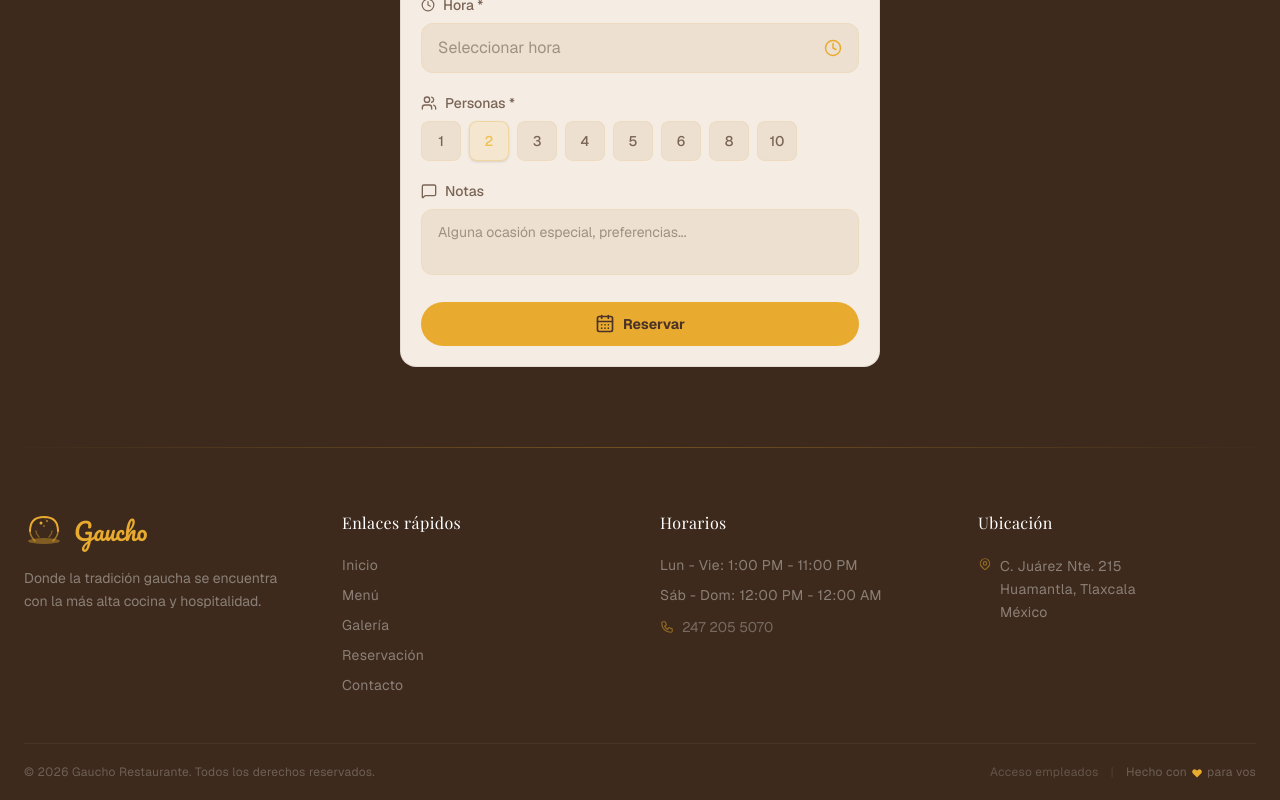
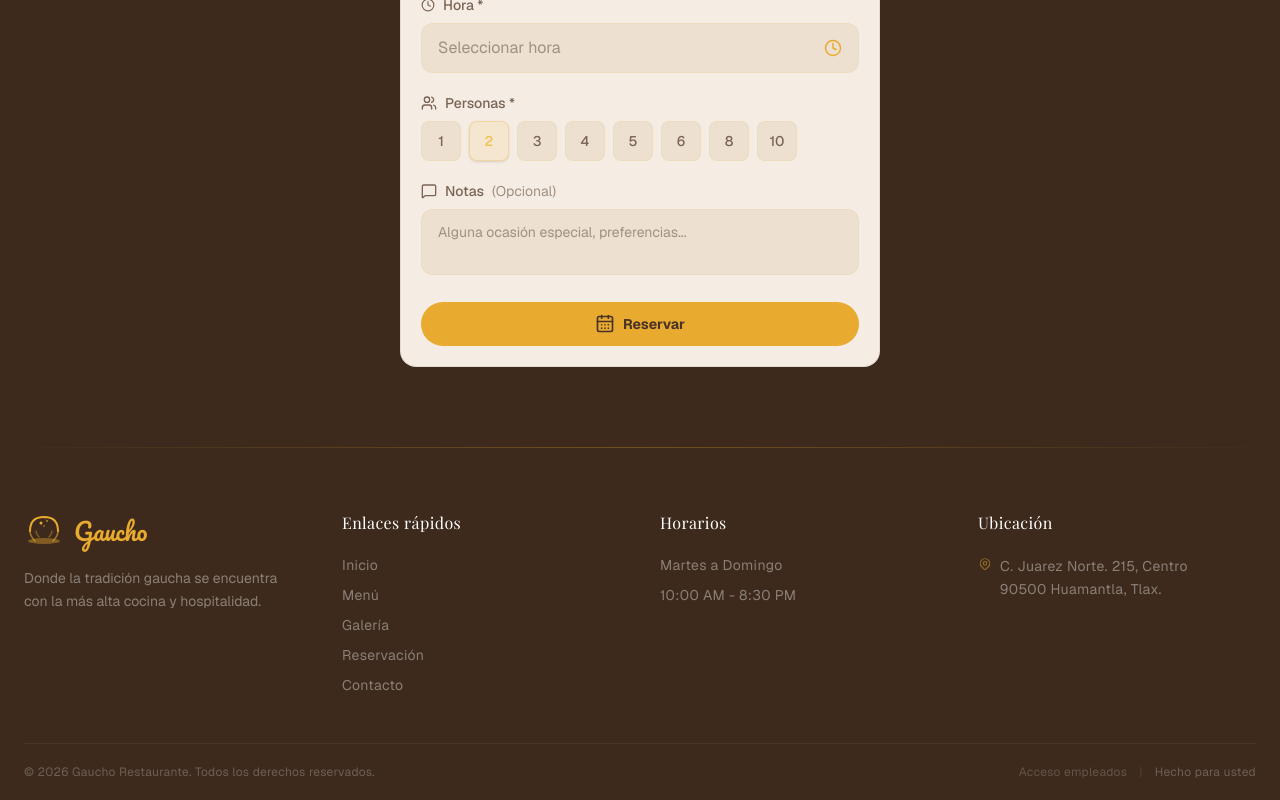
Before and after one commit to jesushernandezmonts/RestauranteGaucho, a Next.js app: page /reservacion in a window 1280 px wide. Shown: the part 596-1396 px from the top of the page. Built offline with nearby package versions, Linux system fonts and the light colour scheme; a web font is replaced by a local one.

Commit message:
feat: update address, hours, and footer text

```diff
--- a/src/app/reservacion/page.tsx
+++ b/src/app/reservacion/page.tsx
@@ -110,15 +110,36 @@
     setSelectedHour(null);
   };
 
+  const [fieldErrors, setFieldErrors] = useState<string[]>([]);
+
+  // ── Validar teléfono (solo números) ───────────────────────────
+  const handleTelefonoChange = (value: string) => {
+    if (value === "" || /^[0-9+\s]*$/.test(value)) {
+      setTelefono(value);
+    }
+  };
+
+  // ── Validar formulario con alertas bonitas ────────────────────
+  const validateForm = (): string[] => {
+    const errors: string[] = [];
+    if (!nombre.trim()) errors.push("Nombre");
+    if (!dia || !mes || !anio) errors.push("Fecha");
+    if (!hora) errors.push("Hora");
+    if (telefono && !/^[0-9+\s]+$/.test(telefono)) errors.push("El teléfono solo debe contener números");
+    return errors;
+  };
+
   // ── Submit ────────────────────────────────────────────────────
   const fecha = getFechaStr();
 
   const handleSubmit = async (e: React.FormEvent) => {
     e.preventDefault();
-    if (!nombre || !dia || !mes || !anio || !hora) {
-      setError("Completa todos los campos requeridos");
+    const errors = validateForm();
+    if (errors.length > 0) {
+      setFieldErrors(errors);
       return;
     }
+    setFieldErrors([]);
     setSending(true);
     setError("");
     try {
@@ -221,8 +242,9 @@
               </label>
               <input
                 value={telefono}
-                onChange={(e) => setTelefono(e.target.value)}
+                onChange={(e) => handleTelefonoChange(e.target.value)}
                 placeholder="+52 247 120 9374"
+                inputMode="numeric"
                 className="w-full px-4 py-3 rounded-xl bg-surface-light border border-primary/10 text-text-primary placeholder:text-text-muted focus:outline-none focus:border-primary/30 focus:ring-1 focus:ring-primary/20 transition-all"
               />
             </div>
@@ -582,7 +604,7 @@
           {/* Notas */}
           <div>
             <label className="flex items-center gap-2 text-sm font-medium text-text-secondary mb-2">
-              <MessageSquare size={16} /> Notas
+              <MessageSquare size={16} /> Notas <span className="text-text-muted font-normal">(Opcional)</span>
             </label>
             <textarea
               value={notas}
@@ -592,6 +614,22 @@
               className="w-full px-4 py-3 rounded-xl bg-surface-light border border-primary/10 text-text-primary placeholder:text-text-muted focus:outline-none focus:border-primary/30 text-sm resize-none transition-all"
             />
           </div>
+
+          {fieldErrors.length > 0 && (
+            <div className="p-4 rounded-xl bg-gradient-to-r from-amber-500/10 to-red-500/10 border border-amber-500/20 animate-shake">
+              <p className="text-amber-400 text-sm font-semibold mb-2">
+                ⚠️ Completa los siguientes campos:
+              </p>
+              <ul className="space-y-1">
+                {fieldErrors.map((err, i) => (
+                  <li key={i} className="text-amber-300/80 text-xs flex items-center gap-2">
+                    <span className="w-1 h-1 rounded-full bg-amber-400 inline-block" />
+                    {err}
+                  </li>
+                ))}
+              </ul>
+            </div>
+          )}
 
           {error && <div className="p-3 rounded-xl bg-danger/10 text-danger text-sm">{error}</div>}
 
--- a/src/components/Footer.tsx
+++ b/src/components/Footer.tsx
@@ -45,12 +45,8 @@
           <div>
             <h4 className="font-display text-white text-sm sm:text-base mb-4 sm:mb-5 tracking-wide">Horarios</h4>
             <ul className="space-y-2 sm:space-y-2.5">
-              <li className="text-sm text-white/40 tracking-wide">Lun - Vie: 1:00 PM - 11:00 PM</li>
-              <li className="text-sm text-white/40 tracking-wide">Sáb - Dom: 12:00 PM - 12:00 AM</li>
-              <li className="flex items-center gap-2 text-sm text-white/30 mt-3">
-                <svg className="w-3.5 h-3.5 text-gold/50 shrink-0" fill="none" viewBox="0 0 24 24" stroke="currentColor"><path strokeLinecap="round" strokeLinejoin="round" strokeWidth={2} d="M3 5a2 2 0 012-2h3.28a1 1 0 01.948.684l1.498 4.493a1 1 0 01-.502 1.21l-2.257 1.13a11.042 11.042 0 005.516 5.516l1.13-2.257a1 1 0 011.21-.502l4.493 1.498a1 1 0 01.684.949V19a2 2 0 01-2 2h-1C9.716 21 3 14.284 3 6V5z" /></svg>
-                247 205 5070
-              </li>
+              <li className="text-sm text-white/40 tracking-wide">Martes a Domingo</li>
+              <li className="text-sm text-white/40 tracking-wide">10:00 AM - 8:30 PM</li>
             </ul>
           </div>
 
@@ -60,9 +56,8 @@
             <div className="flex items-start gap-2">
               <svg className="w-3.5 h-3.5 text-gold/50 shrink-0 mt-0.5" fill="none" viewBox="0 0 24 24" stroke="currentColor"><path strokeLinecap="round" strokeLinejoin="round" strokeWidth={2} d="M17.657 16.657L13.414 20.9a1.998 1.998 0 01-2.827 0l-4.244-4.243a8 8 0 1111.314 0z" /><path strokeLinecap="round" strokeLinejoin="round" strokeWidth={2} d="M15 11a3 3 0 11-6 0 3 3 0 016 0z" /></svg>
               <p className="text-sm text-white/40 leading-relaxed tracking-wide">
-                C. Juárez Nte. 215<br />
-                Huamantla, Tlaxcala<br />
-                México
+                C. Juarez Norte. 215, Centro<br />
+                90500 Huamantla, Tlax.
               </p>
             </div>
           </div>
@@ -75,10 +70,7 @@
               Acceso empleados
             </Link>
             <span className="text-white/10">|</span>
-            <span>Hecho con
-              <svg className="w-3 h-3 inline text-gold mx-1" fill="currentColor" viewBox="0 0 20 20"><path fillRule="evenodd" d="M3.172 5.172a4 4 0 015.656 0L10 6.343l1.172-1.171a4 4 0 115.656 5.656L10 17.657l-6.828-6.829a4 4 0 010-5.656z" clipRule="evenodd" /></svg>
-              para vos
-            </span>
+            <span>Hecho para usted</span>
           </div>
         </div>
       </div>
```
